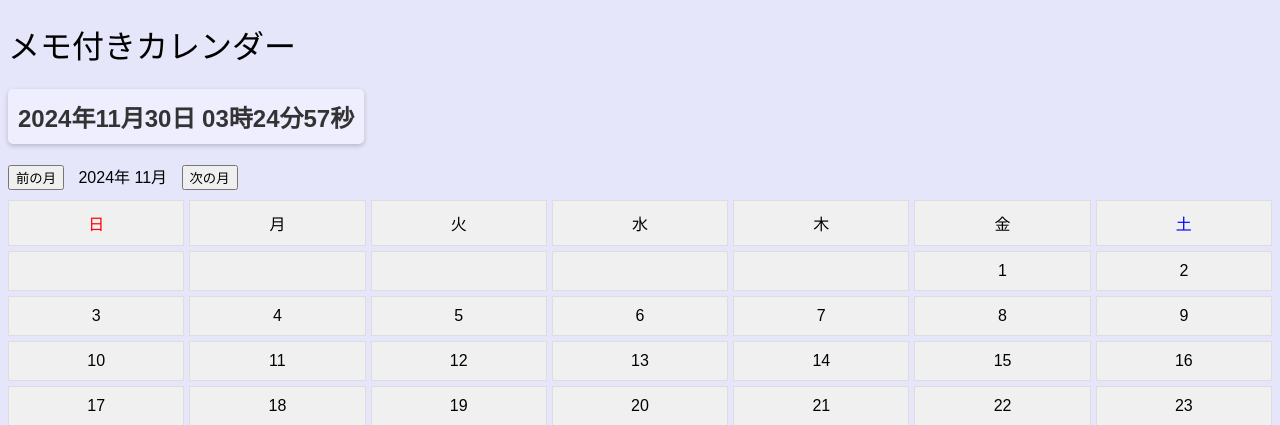
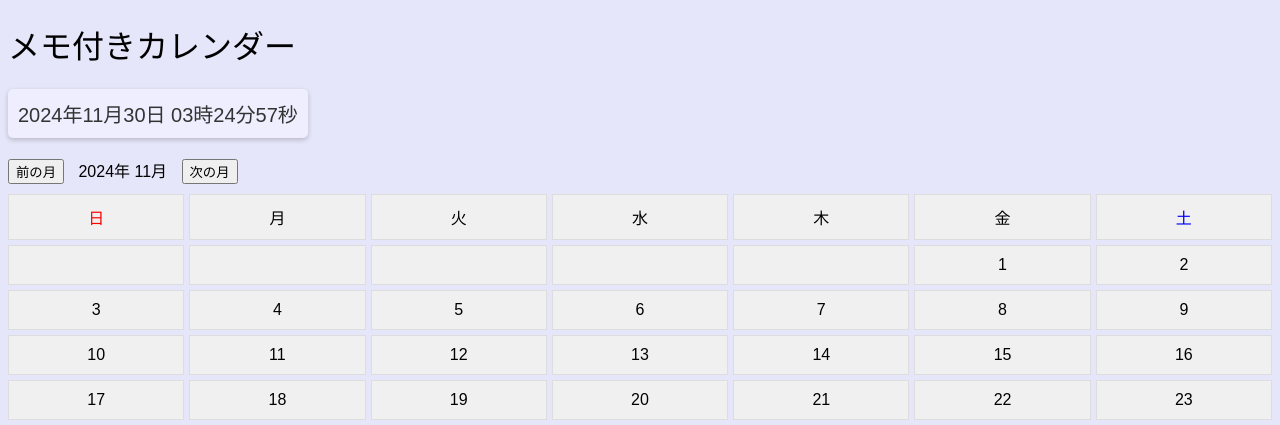
Before and after one commit to chikashishirozu/calender017, a PHP site: page /home.php in a window 1280 px wide. Shown: the part 64-489 px from the top of the page. Run offline with PHP 8.4, Linux system fonts and the light colour scheme; the visitor is signed in with stand-in values (Sample User, id 1); data comes from the database, SQL or seed files in the repository.

Commit message:
Update home.php

```diff
--- a/home.php
+++ b/home.php
@@ -98,8 +98,8 @@ if (!isset($_SESSION['user_id'])) {
 	    color: blue;
 	}
 	#current-time {
-	    font-size: 24px;
-	    font-weight: bold;
+	    font-size: 20px;
+	    font-weight: 500;
 	    margin: 0 0 20px 0;
 	    color: #333;
 	    background-color: #eef;
```
